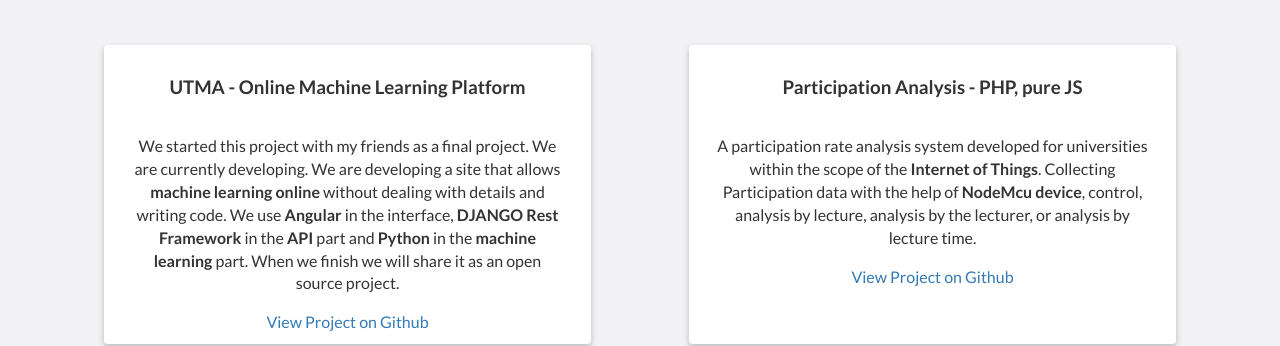
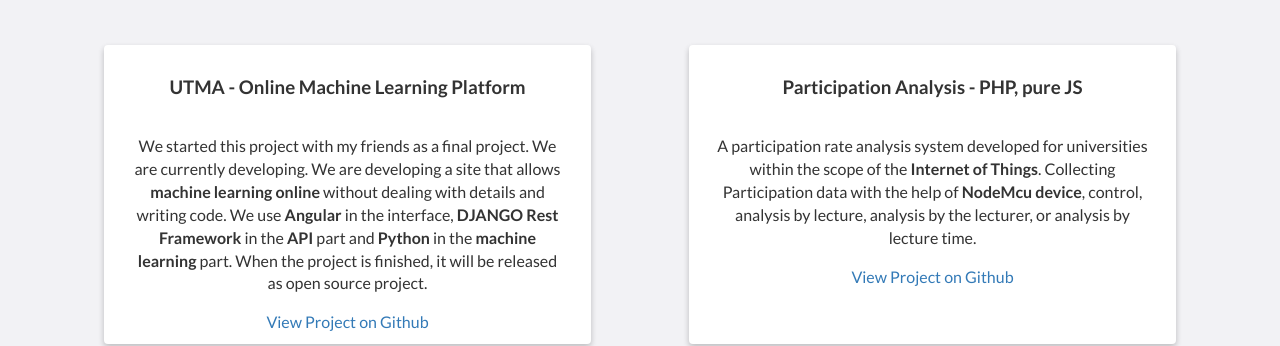
Before and after one commit to eryucel/eryucel.github.io, a plain HTML site: page index.html in a window 1280 px wide. Shown: the part 2460-2806 px from the top of the page. Drawn offline with nearby package versions, Linux system fonts and the light colour scheme.

Commit message:
Update project description

```diff
--- a/index.html
+++ b/index.html
@@ -228,8 +228,7 @@
                         <b>Angular</b> in
                         the interface, <b>DJANGO Rest Framework</b> in the <b>API</b> part and <b>Python</b> in the <b>machine
                         learning</b> part.
-                        When
-                        we finish we will share it as an open source project.
+                        When the project is finished, it will be released as open source project.
                     </p>
                     <a href="https://github.com/Hakan-er/utma">View Project on Github</a>
                 </div>
```
Also changed, not shown: 1 other file.
